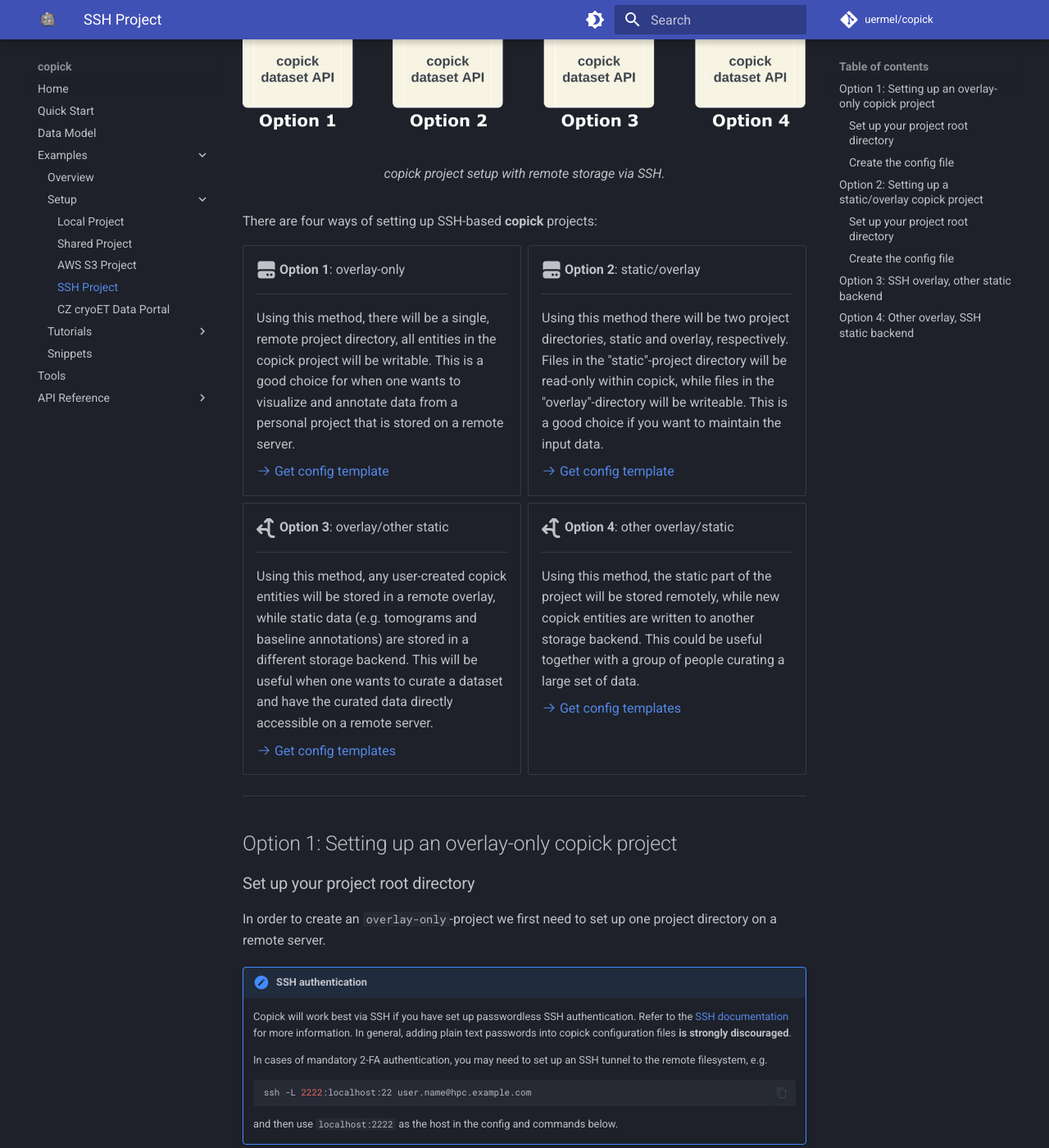
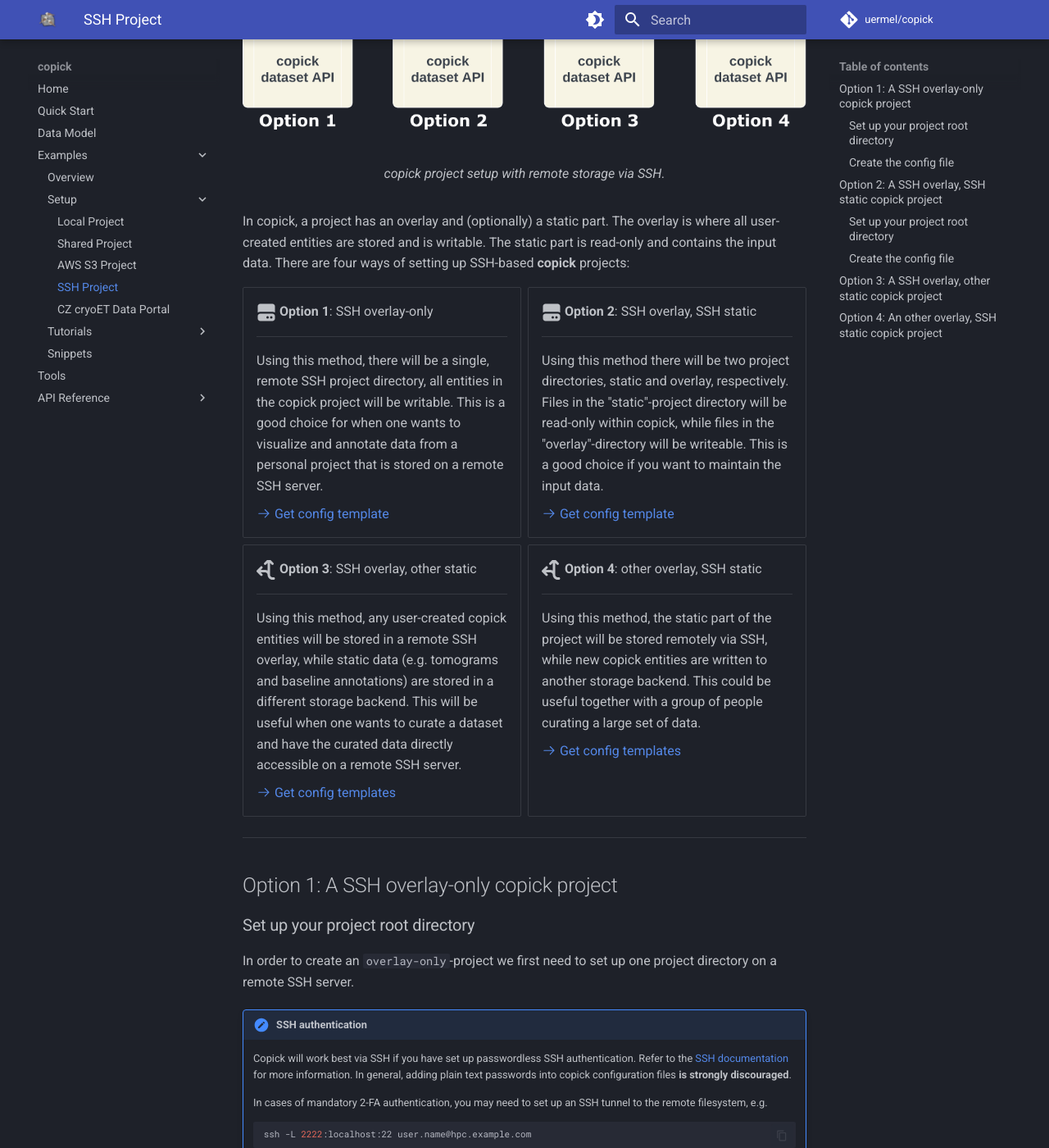
Before and after one commit to copick/copick, an MkDocs documentation site: the page built from docs/examples/setup/ssh.md, in a window 1280 px wide and 1400 px high, scrolled down 436 px. Shown: the whole window at 82% size. Built offline with MkDocs 1.6.1 and Material for MkDocs 9.7.7, drawn with Linux system fonts in a browser that asks for light colours; comment, search, counter and statistics services are not loaded; some of the changed text lies outside the part shown.

Commit message:
docs: improve setup docs  (#93)
- make figures option diagrams correspond with the docs' described
options (swap option 3 and 4 on the diagram)
- Improve clarity and consistency on the docs on describing what each
setup option is intended for

````diff
--- a/docs/examples/setup/ssh.md
+++ b/docs/examples/setup/ssh.md
@@ -4,22 +4,22 @@
   <figcaption>copick project setup with remote storage via SSH.</figcaption>
 </figure>
 
-There are four ways of setting up SSH-based **copick** projects:
+In copick, a project has an overlay and (optionally) a static part. The overlay is where all user-created entities are stored and is writable. The static part is read-only and contains the input data. There are four ways of setting up SSH-based **copick** projects:
 
 <div class="grid cards" markdown>
 
--   :fontawesome-solid-hard-drive:{ .lg .middle }   __Option 1__: overlay-only
+-   :fontawesome-solid-hard-drive:{ .lg .middle }   __Option 1__: SSH overlay-only
 
     ---
 
-    Using this method, there will be a single, remote project directory, all entities in the copick project
+    Using this method, there will be a single, remote SSH project directory, all entities in the copick project
     will be writable. This is a good choice for when one wants to visualize and annotate data from a personal project
-    that is stored on a remote server.
+    that is stored on a remote SSH server.
 
-    [:octicons-arrow-right-24: Get config template](#option-1-setting-up-an-overlay-only-copick-project)
+    [:octicons-arrow-right-24: Get config template](#option-1-a-ssh-overlay-only-copick-project)
 
 
--   :fontawesome-solid-hard-drive:{ .lg .middle }   __Option 2__: static/overlay
+-   :fontawesome-solid-hard-drive:{ .lg .middle }   __Option 2__: SSH overlay, SSH static
 
     ---
 
@@ -27,34 +27,34 @@ There are four ways of setting up SSH-based **copick** projects:
     in the "static"-project directory will be read-only within copick, while files in the "overlay"-directory will be
     writeable. This is a good choice if you want to maintain the input data.
 
-    [:octicons-arrow-right-24: Get config template](#option-2-setting-up-a-staticoverlay-copick-project)
+    [:octicons-arrow-right-24: Get config template](#option-2-a-ssh-overlay-ssh-static-copick-project)
 
--   :fontawesome-solid-arrows-split-up-and-left:{ .lg .middle } __Option 3__: overlay/other static
+-   :fontawesome-solid-arrows-split-up-and-left:{ .lg .middle } __Option 3__: SSH overlay, other static
 
     ---
 
-    Using this method, any user-created copick entities will be stored in a remote overlay, while static data (e.g.
+    Using this method, any user-created copick entities will be stored in a remote SSH overlay, while static data (e.g.
     tomograms and baseline annotations) are stored in a different storage backend. This will be useful when one wants to
-    curate a dataset and have the curated data directly accessible on a remote server.
+    curate a dataset and have the curated data directly accessible on a remote SSH server.
 
-    [:octicons-arrow-right-24: Get config templates](#option-3-ssh-overlay-other-static-backend)
+    [:octicons-arrow-right-24: Get config templates](#option-3-a-ssh-overlay-other-static-copick-project)
 
--   :fontawesome-solid-arrows-split-up-and-left:{ .lg .middle } __Option 4__: other overlay/static
+-   :fontawesome-solid-arrows-split-up-and-left:{ .lg .middle } __Option 4__: other overlay, SSH static
 
     ---
 
-    Using this method, the static part of the project will be stored remotely, while new copick entities are written to
+    Using this method, the static part of the project will be stored remotely via SSH, while new copick entities are written to
     another storage backend. This could be useful together with a group of people curating a large set of data.
 
-    [:octicons-arrow-right-24: Get config templates](#option-4-other-overlay-ssh-static-backend)
+    [:octicons-arrow-right-24: Get config templates](#option-4-an-other-overlay-ssh-static-copick-project)
 </div>
 ---
 
-## Option 1: Setting up an overlay-only copick project
+## Option 1: A SSH overlay-only copick project
 
 ### Set up your project root directory
 
-In order to create an `overlay-only`-project we first need to set up one project directory on a remote server.
+In order to create an `overlay-only`-project we first need to set up one project directory on a remote SSH server.
 
 !!! note "SSH authentication"
     Copick will work best via SSH if you have set up passwordless SSH authentication. Refer to the
@@ -68,7 +68,7 @@ In order to create an `overlay-only`-project we first need to set up one project
     ```
     and then use `localhost:2222` as the host in the config and commands below.
 
-Make sure it exists on the remote filesystem and is writable:
+Make sure it exists on the remote SSH filesystem and is writable:
 ```bash
 ssh -p 22 user.name@hpc.example.com "touch /path/to/copick_project"
 # Replace port, user name and path to the project overlay with the correct values
@@ -87,7 +87,7 @@ before accessing the data is possible.
 
 
 Create a json file with your favorite editor and paste the below template. Fill in the abolute path of the copick
-root directory on the remote server as indicated below.
+root directory on the remote SSH server as indicated below.
 
 ```bash
 vi copick_config.json
@@ -126,14 +126,14 @@ The project is now set up, you can now add objects, add tomograms or store annot
 
 ---
 
-## Option 2: Setting up a static/overlay copick project
+## Option 2: A SSH overlay, SSH static copick project
 
 ### Set up your project root directory
 
 In order to create an `static/overlay`-project we first need to set up two project directories, one to store the static
 data, and another to store any new or curated annotations.
 
-Make sure it exists on the remote filesystem and is writable:
+Make sure it exists on the remote SSH filesystem and is writable:
 ```bash
 ssh -p 22 user.name@hpc.example.com "mkdir /path/to/copick_project"
 ssh -p 22 user.name@hpc.example.com "mkdir /path/to/copick_project_static"
@@ -167,7 +167,7 @@ vi copick_config.json
 
 ---
 
-## Option 3: SSH overlay, other static backend
+## Option 3: A SSH overlay, other static copick project
 
 Choose your static backend:
 
@@ -214,7 +214,7 @@ Choose your static backend:
 
 ---
 
-## Option 4: Other overlay, SSH static backend
+## Option 4: An other overlay, SSH static copick project
 
 Choose your overlay backend:
 
````
Also changed, not shown: docs/examples/setup/aws_s3.md (+15 -15 lines), docs/examples/setup/local.md (+15 -15 lines), docs/examples/setup/shared.md (+15 -15 lines), docs/assets/local_dark.png, docs/assets/local_light.png, docs/assets/s3_dark.png, docs/assets/s3_light.png, docs/assets/smb_dark.png, docs/assets/smb_light.png, docs/assets/ssh_dark.png, docs/assets/ssh_light.png.
